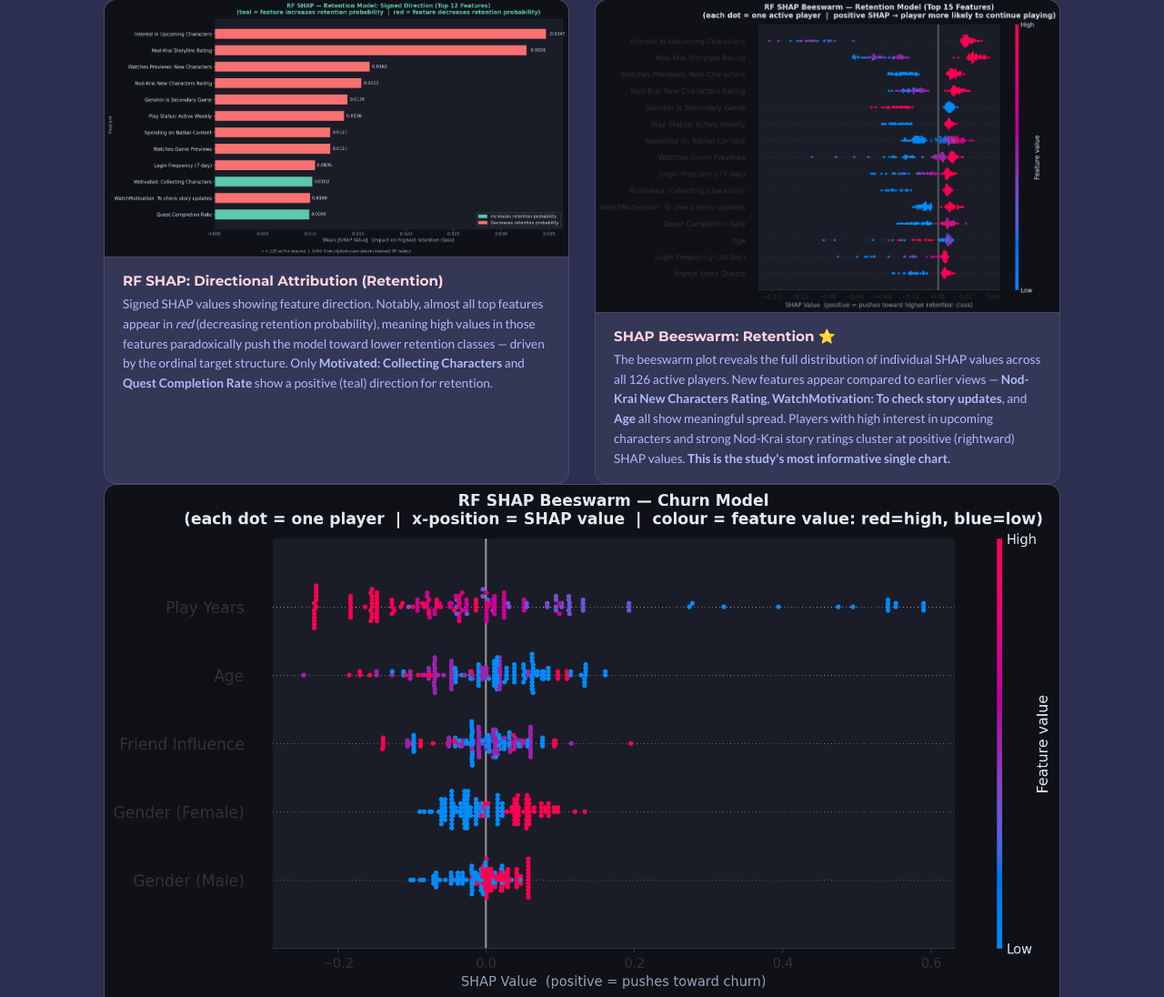
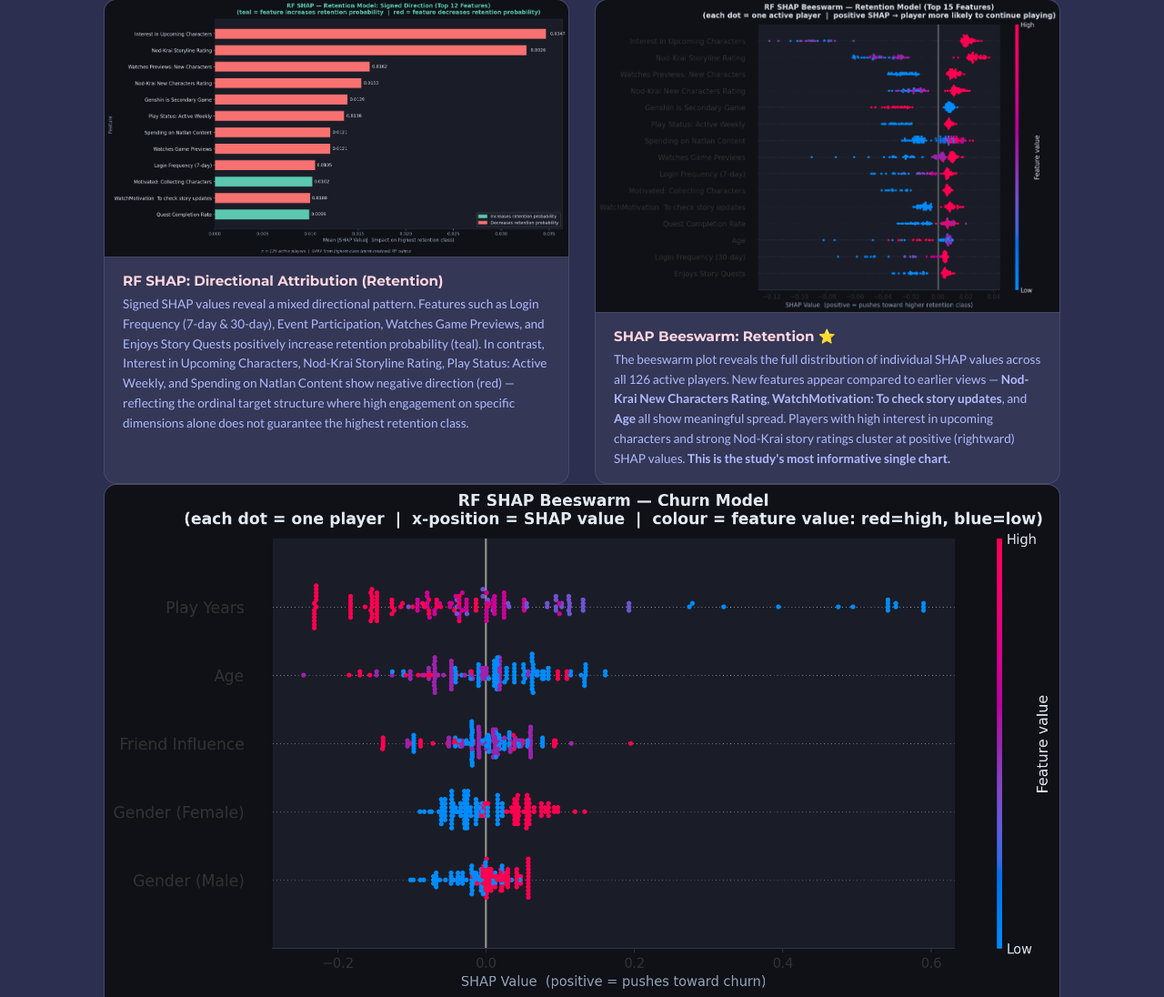
Before and after one commit to BCS23090011/Final_Year_Project, a Flask app: page /result in a window 1280 px wide. Shown: the part 4385-5481 px from the top of the page at 91% size. Run offline with Flask 3, Linux system fonts and the light colour scheme.

Commit message:
description change

```diff
--- a/templates/result.html
+++ b/templates/result.html
@@ -227,11 +227,7 @@
              alt="RF SHAP signed values for retention">
         <div class="chart-caption">
           <h4>RF SHAP: Directional Attribution (Retention)</h4>
-          <p>Signed SHAP values showing feature direction. Notably, almost all top features
-          appear in <em>red</em> (decreasing retention probability), meaning high values in those
-          features paradoxically push the model toward lower retention classes — driven by
-          the ordinal target structure. Only <strong>Motivated: Collecting Characters</strong> and
-          <strong>Quest Completion Rate</strong> show a positive (teal) direction for retention.</p>
+          <p>Signed SHAP values reveal a mixed directional pattern. Features such as Login Frequency (7-day &amp; 30-day), Event Participation, Watches Game Previews, and Enjoys Story Quests positively increase retention probability (teal). In contrast, Interest in Upcoming Characters, Nod-Krai Storyline Rating, Play Status: Active Weekly, and Spending on Natlan Content show negative direction (red) — reflecting the ordinal target structure where high engagement on specific dimensions alone does not guarantee the highest retention class.</p>
         </div>
       </div>
       <div class="chart-card">
```
